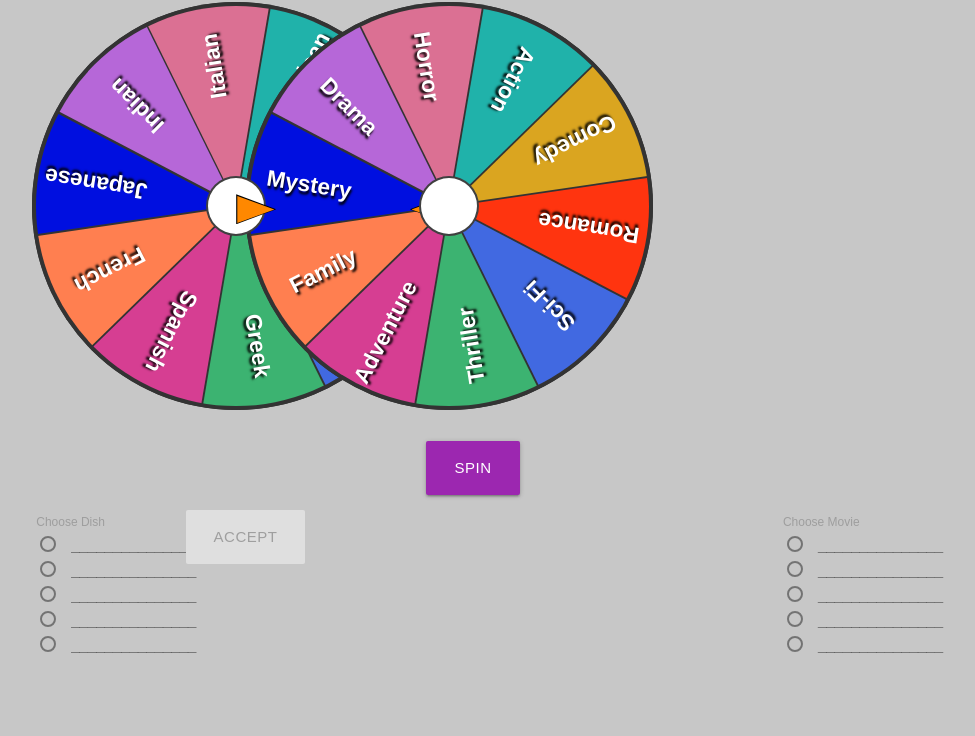
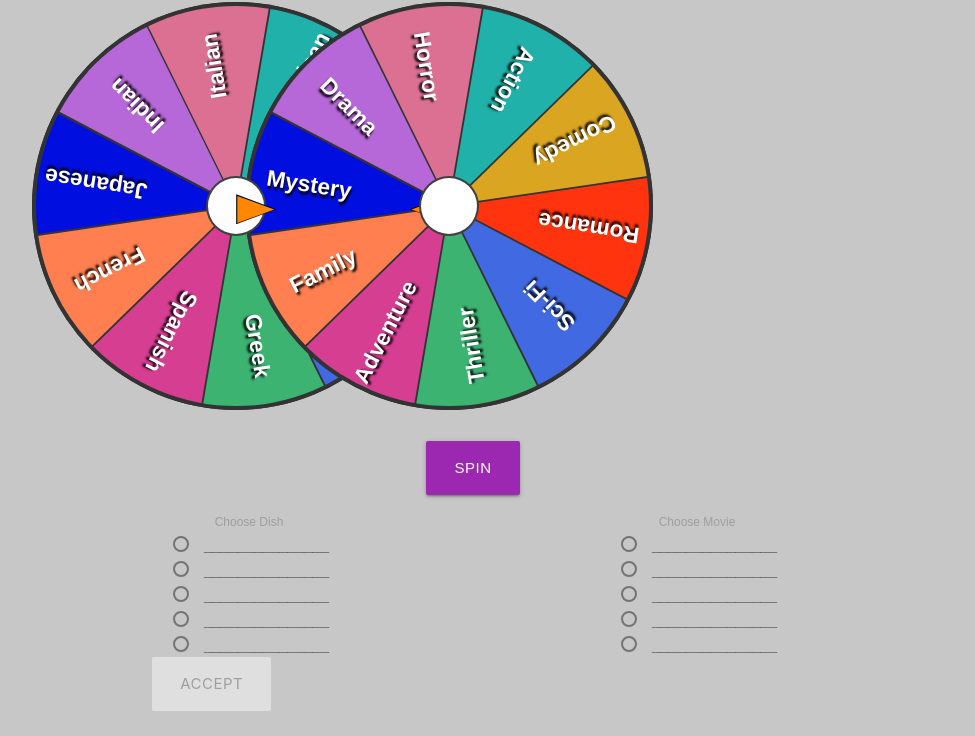
Before and after one commit to esbev/Wheels-of-Date-Night, a plain HTML site: page index.html in a window 1280 px wide. Shown: the part 216-952 px from the top of the page, without its empty margins (167-1142 px from the left). Drawn offline with nearby package versions, Linux system fonts and the light colour scheme.

Commit message:
changes to food and movie list positions

```diff
--- a/index.html
+++ b/index.html
@@ -109,8 +109,8 @@
 
       <!-- column 1 for dinners -->
       <div class="section">
-        <div class="row">
-          <div class="col s12 m4 l2">
+        <div class="row center-align">
+          <div class="col s12 m6 6 center-align">
             <label id="dish-label">Choose Dish</label>
             <form id="food-list" class="food-list">
               <p><label><input type="radio" disabled /><span>_______________</span></label></p></input>
@@ -121,11 +121,9 @@
             </form>
           </div>
           <!-- column 2 for accept button -->
-          <div class="col s12 m4 l8">
-            <a id="acceptBtn" class="btn-large purple waves-effect waves-dark hoverable disabled">Accept</a>
-          </div>
+
           <!-- column 3 for movies -->
-          <div class="col s12 m4 l2">
+          <div class="col s12 m6 6">
             <label id="movie-label">Choose Movie</label>
             <form id="movie-list" class="movie-list">
               <p><label><input type="radio" disabled /><span>_______________</span></input></label></p>
@@ -134,6 +132,9 @@
               <p><label><input type="radio" disabled /><span>_______________</span></input></label></p>
               <p><label><input type="radio" disabled /><span>_______________</span></input></label></p>
             </form>
+          </div>
+          <div class="col s12 m5 center-align">
+            <button id="acceptBtn" class="btn-large purple waves-effect waves-dark disabled">Accept</button>
           </div>
         </div>
       </div>
```
